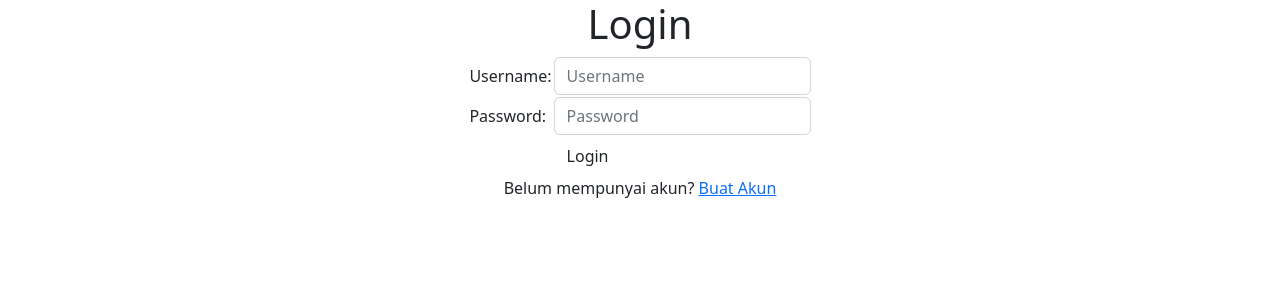
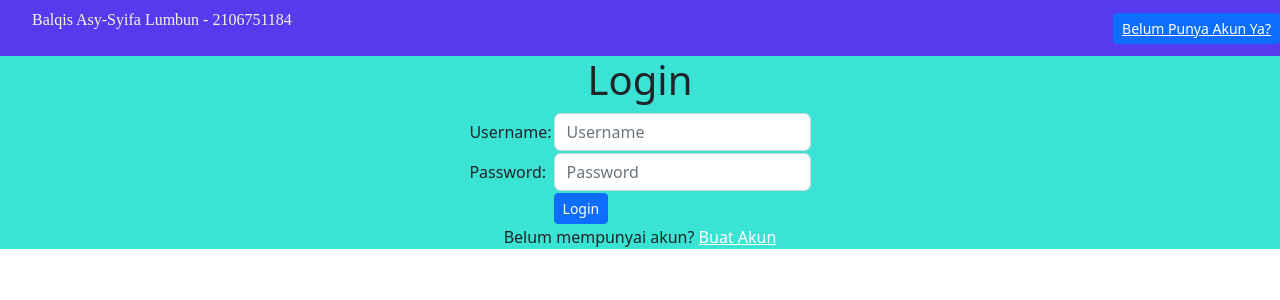
Before and after one commit to BalqisLumbun/tutorial-satu-django-alt, a Django app: page /wishlist/login/ in a window 1280 px wide. Shown: the top 300 px of the page. Run offline with Django 4.2, Linux system fonts and the light colour scheme.

Commit message:
Update Tugas

```diff
--- a/wishlist/templates/login.html
+++ b/wishlist/templates/login.html
@@ -7,9 +7,21 @@
     <link href="https://cdn.jsdelivr.net/npm/bootstrap@5.2.1/dist/css/bootstrap.min.css" rel="stylesheet" integrity="sha384-iYQeCzEYFbKjA/T2uDLTpkwGzCiq6soy8tYaI1GyVh/UjpbCx/TYkiZhlZB6+fzT" crossorigin="anonymous">
 </head>
 
+<body>
+    <div id="bg">
         <div class="login">
             <center>
+                <link rel="stylesheet" href="{% static 'css/tutorial.css' %}" />
+                <script src="https://cdn.jsdelivr.net/npm/bootstrap@5.2.1/dist/js/bootstrap.bundle.min.js" integrity="sha384-u1OknCvxWvY5kfmNBILK2hRnQC3Pr17a+RTT6rIHI7NnikvbZlHgTPOOmMi466C8" crossorigin="anonymous"></script>
+
+                <nav class="navbar" style="background-color: rgb(86, 59, 238);">
+                    <ul>
+                        <li class="nav-item">Balqis Asy-Syifa Lumbun - 2106751184</li>
+                    </ul>
+                    <button type="button" class="btn btn-primary btn-sm"><a href="{% url 'wishlist:register' %}">Belum Punya Akun Ya?</a></button>
+                </nav>
                 <h1>Login</h1>
+
 
                 <form method="POST" action="">
                     {% csrf_token %}
@@ -26,7 +38,7 @@
 
                         <tr>
                             <td></td>
-                    <td><input class="btn login_btn" type="submit" value="Login"></td>
+                            <td><input class="btn btn-primary btn-sm" type="submit" value="Login"></td>
                         </tr>
                     </table>
                 </form>
@@ -40,5 +52,7 @@
                 {% endif %} Belum mempunyai akun? <a href="{% url 'wishlist:register' %}">Buat Akun</a>
             </center>
         </div>
+    </div>
+</body>
 
 {% endblock content %}
```
Also changed, not shown: wishlist/templates/register.html (+9 -1 lines). Lines whose indentation alone changed are shown as unchanged.
